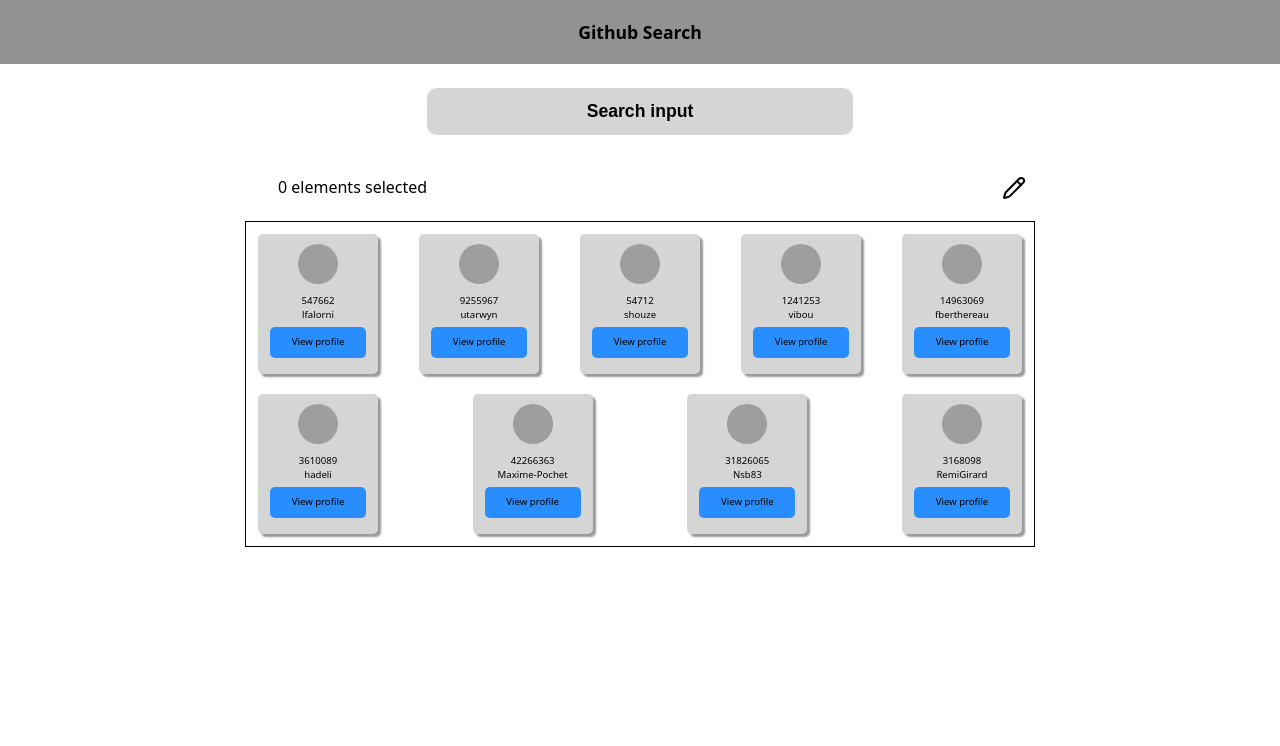
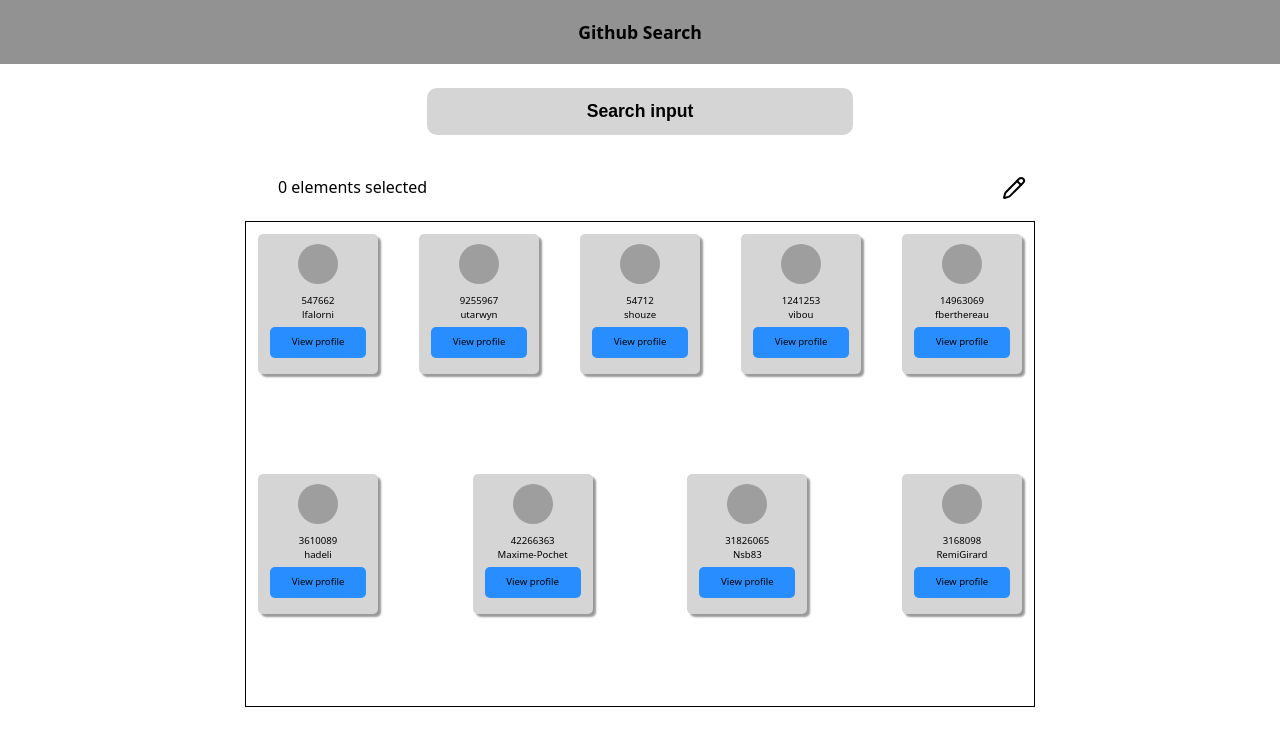
Before and after one commit to RemiGirard/test-fulll, a React (Vite) app in the folder Frontend/: page / in a window 1280 px wide. Shown: the top 746 px of the page. Built offline with nearby package versions, Linux system fonts and the light colour scheme; grey boxes are pictures that could not be loaded.

Commit message:
feature(frontend): add scroll to list and increase github list size

```diff
--- a/Frontend/src/Infrastructure/Github/UserImplementation.ts
+++ b/Frontend/src/Infrastructure/Github/UserImplementation.ts
@@ -20,7 +20,7 @@
 
     if (!text) return {status: "ok", result: DEFAULT_USERS};
 
-    const url = `https://api.github.com/search/users?q=${encodeURIComponent(text)}&per_page=10`;
+    const url = `https://api.github.com/search/users?q=${encodeURIComponent(text)}&per_page=50`;
 
     try {
       const res = await fetch(url);
--- a/Frontend/src/Presentation/components/UserTable.module.css
+++ b/Frontend/src/Presentation/components/UserTable.module.css
@@ -7,8 +7,8 @@
   border: 1px solid var(--text-color);
   margin: 1%;
   width: 98%;
-  height: 100%;
-  min-height: 200px;
+  height: 480px;
+  overflow: auto;
 }
 
 .loading {
```
